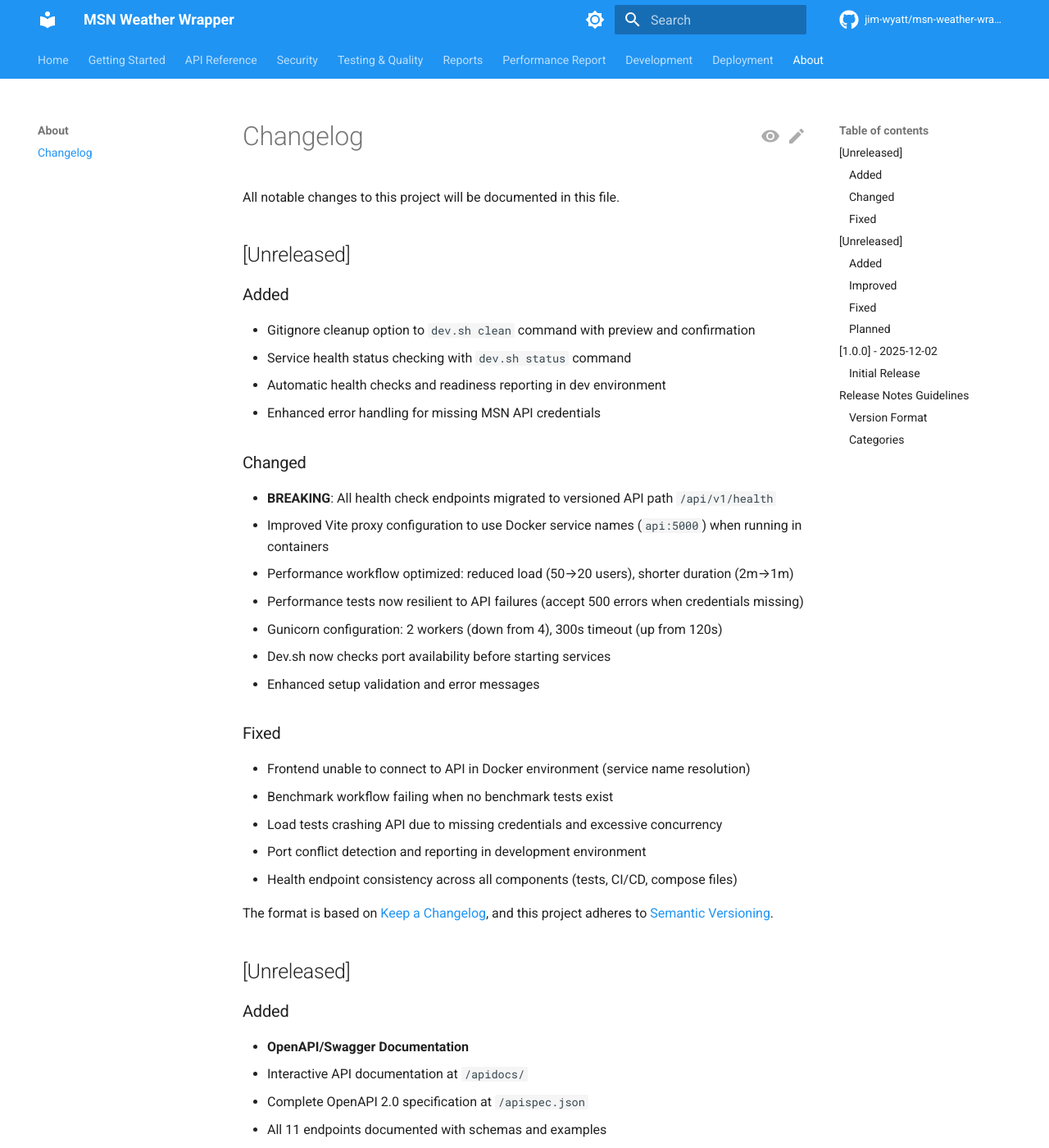
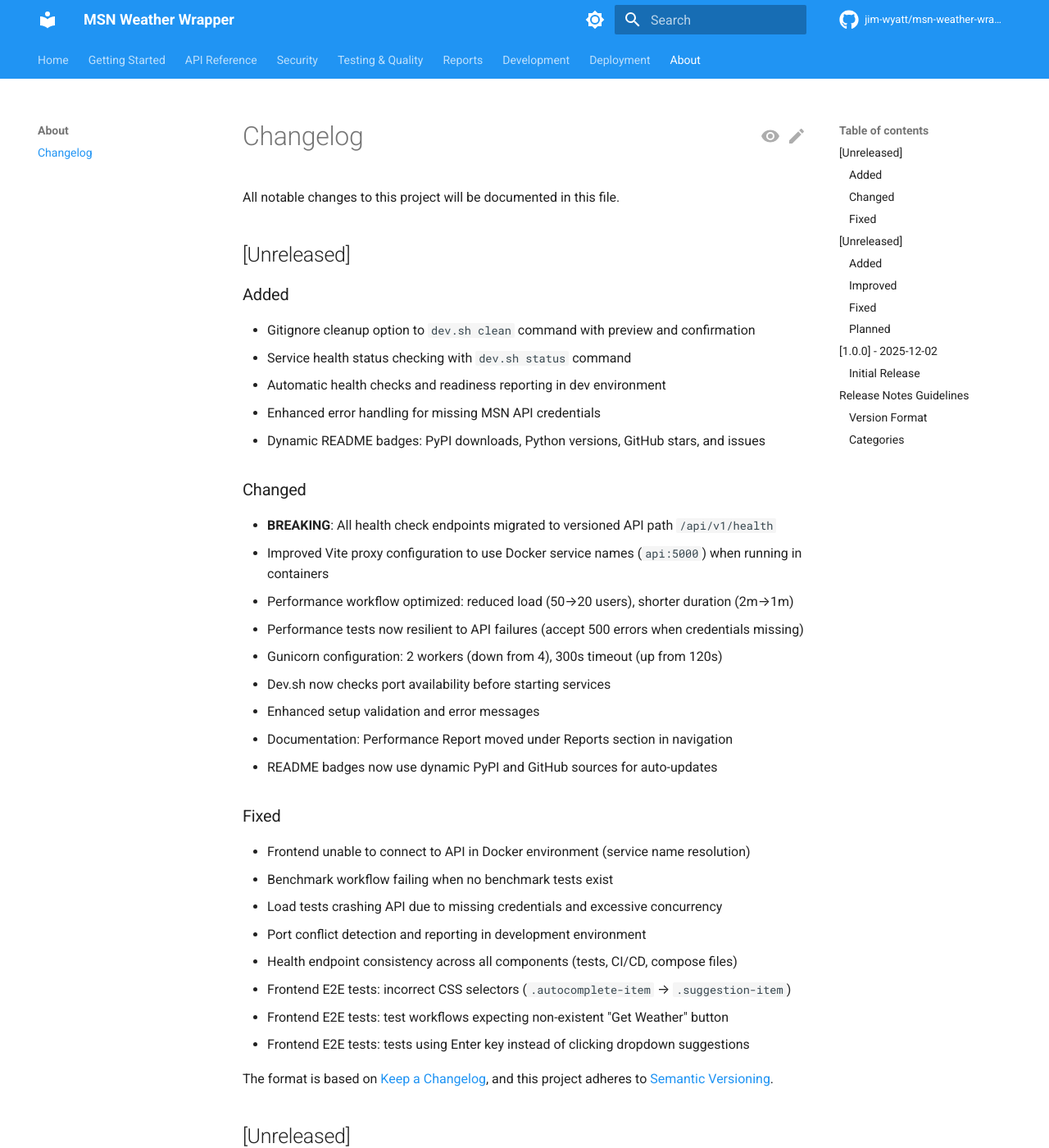
Before and after one commit to jim-wyatt/msn-weather-wrapper, an MkDocs documentation site: the page built from docs/CHANGELOG.md, in a window 1280 px wide and 1400 px high. Shown: the whole window at 82% size. Built offline with MkDocs 1.6.1 and Material for MkDocs 9.7.7, drawn with Linux system fonts in a browser that asks for light colours; comment, search, counter and statistics services are not loaded; the version menu is left out.

Commit message:
Fix frontend E2E test selectors and workflows (#28)
Fixes incorrect CSS selectors and test workflows that didn't match the implementation.

Changes:
- Change .autocomplete-item to .suggestion-item (8 locations)
- Update test workflows to click suggestions instead of pressing Enter
- Remove expectations for non-existent 'Get Weather' button
- Add proper API mocking for error scenarios
- Enhance README with dynamic badges
- Update documentation structure and changelog

Files modified:
- frontend/tests/e2e/weather.spec.ts (6 tests fixed)
- frontend/tests/e2e/accessibility.spec.ts (2 tests fixed)
- README.md (badge enhancements)
- docs/CHANGELOG.md (documentation updates)
- mkdocs.yml (navigation improvements)

```diff
--- a/docs/CHANGELOG.md
+++ b/docs/CHANGELOG.md
@@ -9,6 +9,7 @@ All notable changes to this project will be documented in this file.
 - Service health status checking with `dev.sh status` command
 - Automatic health checks and readiness reporting in dev environment
 - Enhanced error handling for missing MSN API credentials
+- Dynamic README badges: PyPI downloads, Python versions, GitHub stars, and issues
 
 ### Changed
 - **BREAKING**: All health check endpoints migrated to versioned API path `/api/v1/health`
@@ -18,6 +19,8 @@ All notable changes to this project will be documented in this file.
 - Gunicorn configuration: 2 workers (down from 4), 300s timeout (up from 120s)
 - Dev.sh now checks port availability before starting services
 - Enhanced setup validation and error messages
+- Documentation: Performance Report moved under Reports section in navigation
+- README badges now use dynamic PyPI and GitHub sources for auto-updates
 
 ### Fixed
 - Frontend unable to connect to API in Docker environment (service name resolution)
@@ -25,6 +28,9 @@ All notable changes to this project will be documented in this file.
 - Load tests crashing API due to missing credentials and excessive concurrency
 - Port conflict detection and reporting in development environment
 - Health endpoint consistency across all components (tests, CI/CD, compose files)
+- Frontend E2E tests: incorrect CSS selectors (`.autocomplete-item` → `.suggestion-item`)
+- Frontend E2E tests: test workflows expecting non-existent "Get Weather" button
+- Frontend E2E tests: tests using Enter key instead of clicking dropdown suggestions
 
 The format is based on [Keep a Changelog](https://keepachangelog.com/en/1.0.0/),
 and this project adheres to [Semantic Versioning](https://semver.org/spec/v2.0.0.html).
--- a/mkdocs.yml
+++ b/mkdocs.yml
@@ -80,8 +80,8 @@ nav:
       - Coverage Report: reports/coverage-report.md
       - Security Report: reports/security-report.md
       - License Report: reports/license-report.md
+      - Performance Report: reports/performance-report.md
       - CI/CD Pipeline: reports/ci-cd.md
-  - Performance Report: reports/performance-report.md
 
   - Development:
       - Development Guide: DEVELOPMENT.md
```
Also changed, not shown: README.md (+5 -2 lines), 2 other files.
